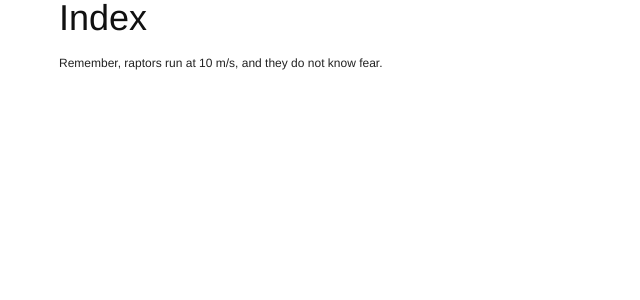
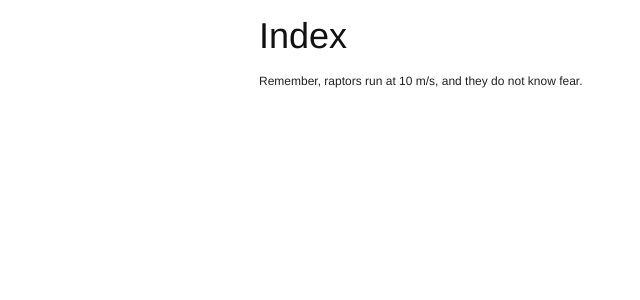
Before and after one commit to joegallo/joegallo.github.com, a Jekyll site: the page built from index.markdown, in a window 1280 px wide. Shown: the top 300 px of the page, without its empty margins (106-746 px from the left). Built offline with Jekyll 4.4.1, drawn with Linux system fonts in a browser that asks for light colours.

Commit message:
changed layout slightly

```diff
--- a/_layouts/default.html
+++ b/_layouts/default.html
@@ -9,8 +9,10 @@
   </head>
   <body>
     <div class="container">
-      <h1>{{ page.title }}</h1>
-      {{ content }}
+      <div class="span-14 prepend-5 append-5 prepend-top append-bottom last">
+	<h1>{{ page.title }}</h1>
+	{{ content }}
+      </div>
     </div>
   </body>
 </html>
```
